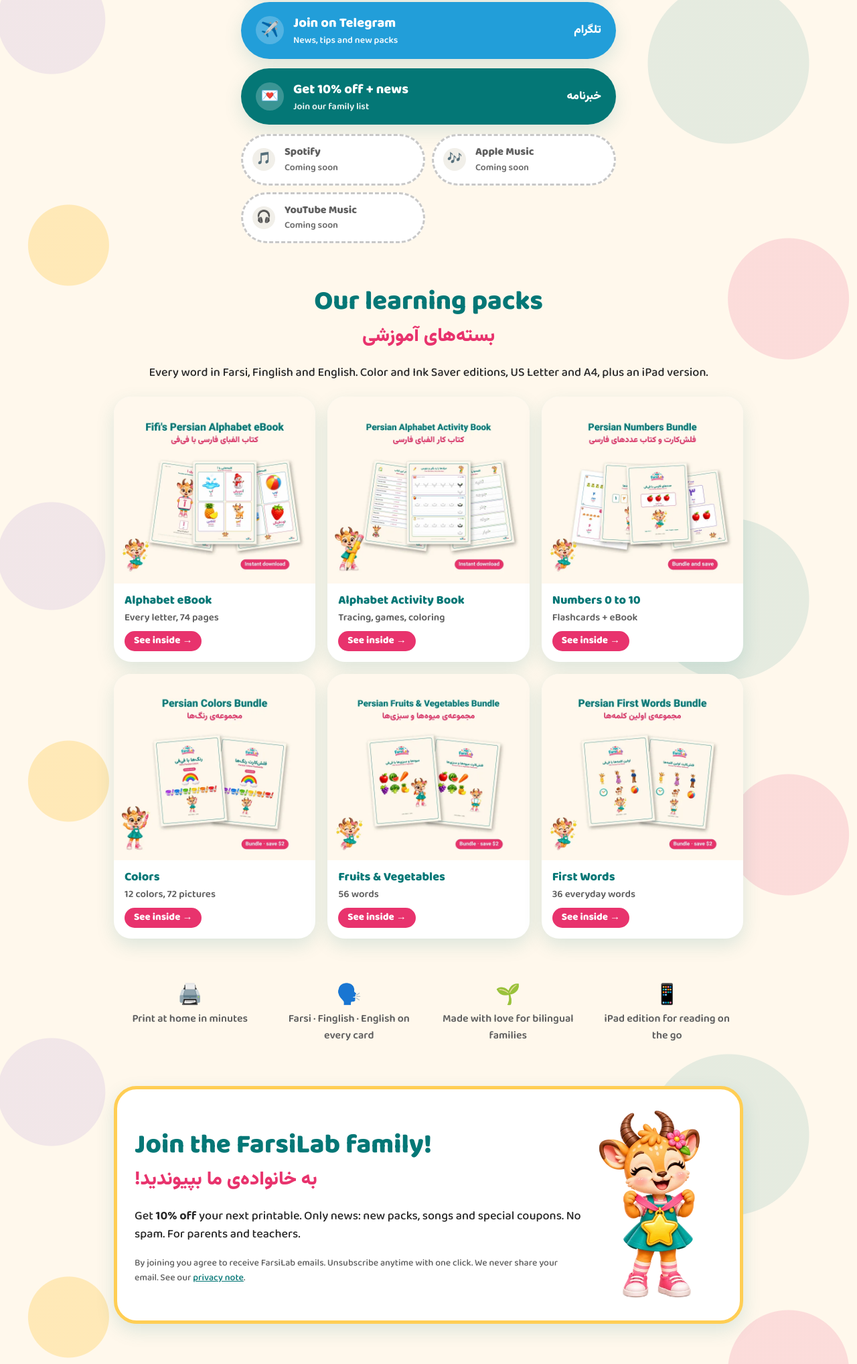
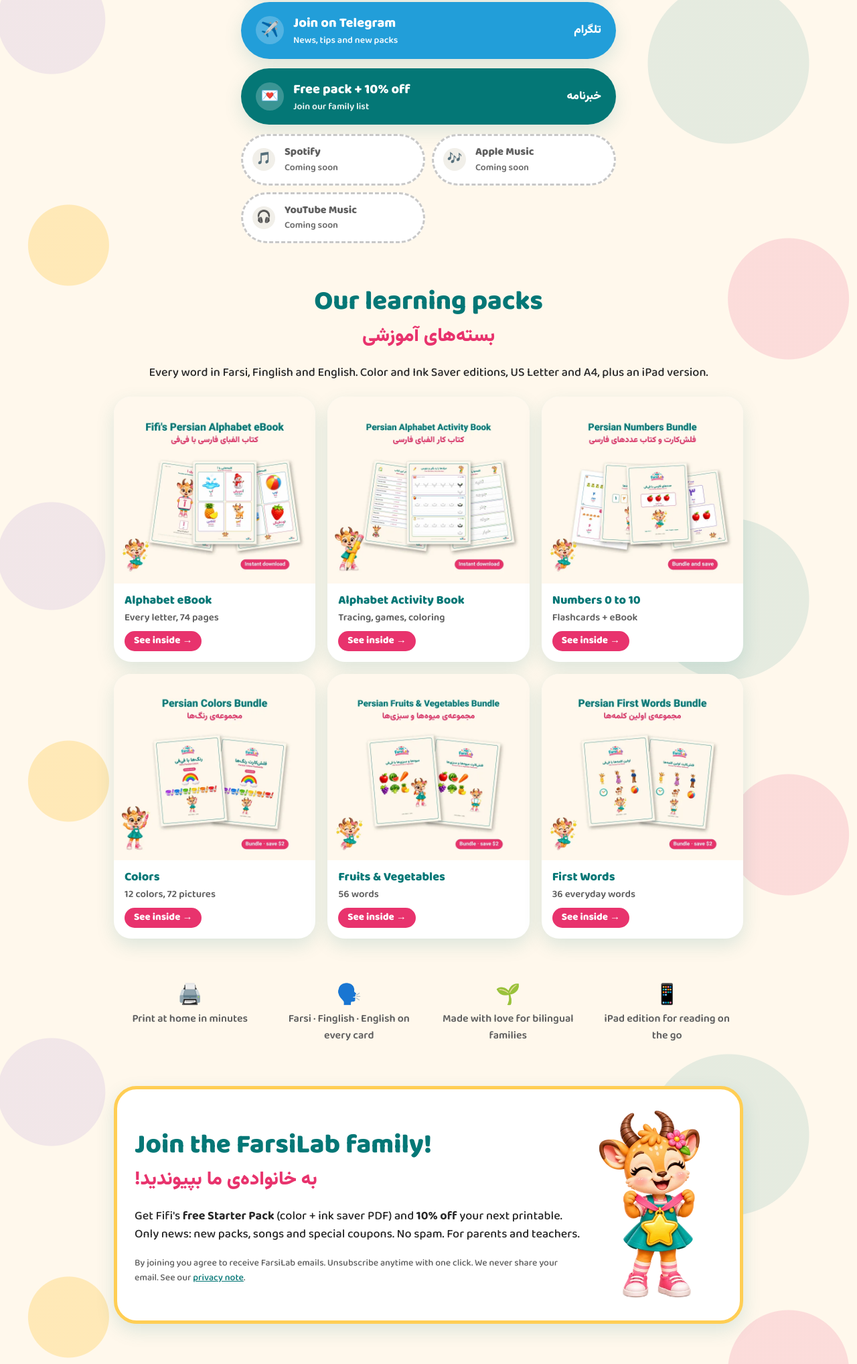
Before and after one commit to maryamxasghari/farsilab-site, a plain HTML site: page index.html in a window 1280 px wide. Shown: the part 1330-3366 px from the top of the page at 67% size. Drawn offline with Linux system fonts and the light colour scheme.

Commit message:
Signup box: free Starter Pack + 10% off
Co-Authored-By: Claude Opus 5.5 <noreply@anthropic.com>
Claude-Session: https://claude.ai/code/session_01F6cSBnzoestomelmpgjzyl

```diff
--- a/index.html
+++ b/index.html
@@ -36,7 +36,7 @@
       <span class="ico">👍</span><span>Like on Facebook<span class="sub">Posts, Reels and news</span></span><span class="fa">فیسبوک</span></a>
     <a class="btn b-tg" href="https://t.me/farsilab_shop" target="_blank" rel="noopener">
       <span class="ico">✈️</span><span>Join on Telegram<span class="sub">News, tips and new packs</span></span><span class="fa">تلگرام</span></a>
-    <a class="btn b-news" href="#news"><span class="ico">💌</span><span>Get 10% off + news<span class="sub">Join our family list</span></span><span class="fa">خبرنامه</span></a>
+    <a class="btn b-news" href="#news"><span class="ico">💌</span><span>Free pack + 10% off<span class="sub">Join our family list</span></span><span class="fa">خبرنامه</span></a>
     <div class="soon-grid" aria-label="Coming soon">
       <span class="btn b-soon"><span class="ico">🎵</span><span>Spotify<span class="sub">Coming soon</span></span></span>
       <span class="btn b-soon"><span class="ico">🎶</span><span>Apple Music<span class="sub">Coming soon</span></span></span>
@@ -70,7 +70,7 @@
     <div class="signup">
       <div>
         <h2>Join the FarsiLab family!<span class="fa">به خانواده‌ی ما بپیوندید!</span></h2>
-        <p>Get <b>10% off</b> your next printable. Only news: new packs, songs and special coupons. No spam. For parents and teachers.</p>
+        <p>Get Fifi's <b>free Starter Pack</b> (color + ink saver PDF) and <b>10% off</b> your next printable. Only news: new packs, songs and special coupons. No spam. For parents and teachers.</p>
         <script async data-uid="0d43b7cd46" src="https://farsilab.kit.com/0d43b7cd46/index.js"></script>
         <small>By joining you agree to receive FarsiLab emails. Unsubscribe anytime with one click. We never share your email. See our <a href="privacy.html">privacy note</a>.</small>
       </div>
```
